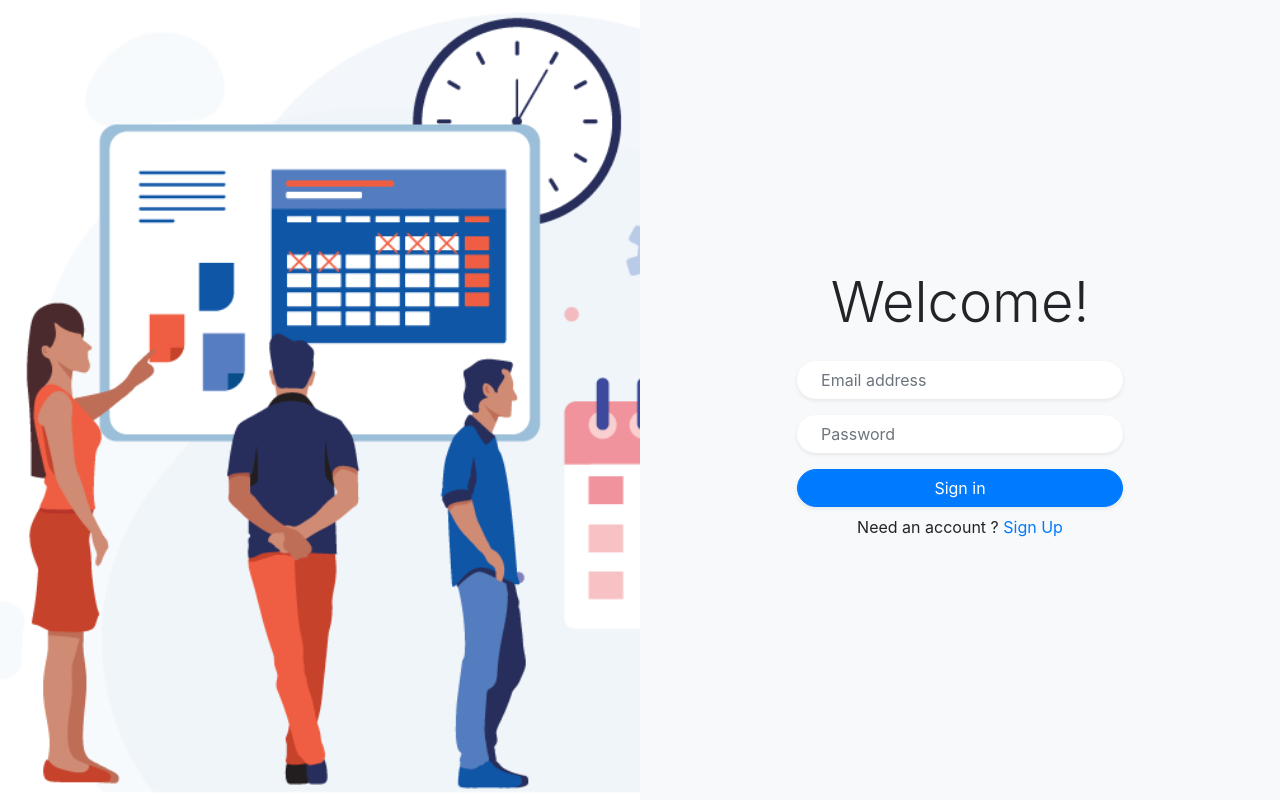
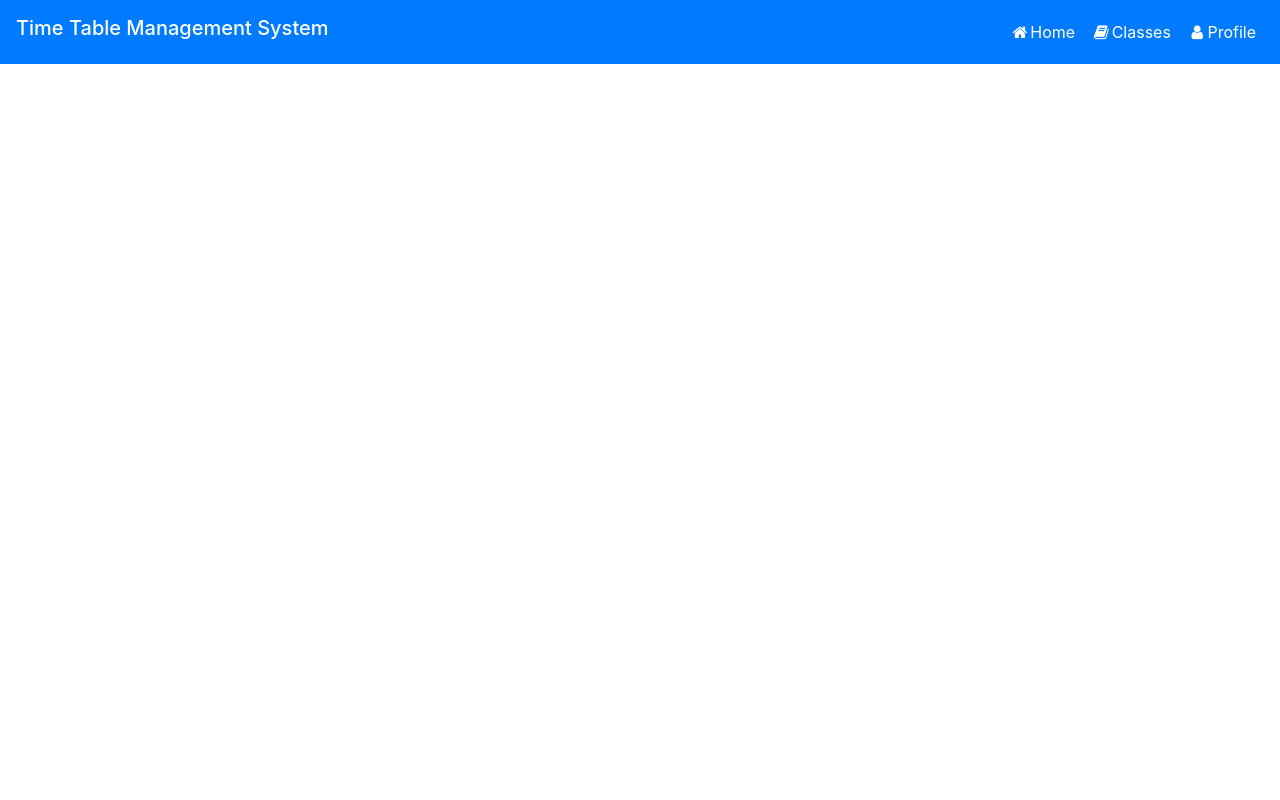
Before and after one commit to Vaibhav2801/Time-Table-Management-System, a React (Create React App) app in the folder frontend/ttms/: page / in a window 1280 px wide. Built offline with nearby package versions, Linux system fonts and the light colour scheme.

Commit message:
home page component

```diff
--- a/frontend/ttms/src/App.js
+++ b/frontend/ttms/src/App.js
@@ -1,8 +1,10 @@
 import "./App.css";
+// import Login from "./components/Login";
 import Home from "./components/Home";
 function App() {
   return (
     <div className="App">
+      {/* <Login></Login> */}
       <Home></Home>
     </div>
   );
--- a/frontend/ttms/src/components/Home.js
+++ b/frontend/ttms/src/components/Home.js
@@ -1,65 +1,117 @@
-import React from "react";
+import React, { useState } from "react";
+// import { Modal } from "react-bootstrap";
+// import { Link } from "react-router-dom";
+export default function Navbar() {
+  //   const [showModal, setShow] = useState(false);
 
-export default function Home() {
+  //   const handleClose = () => setShow(false);
+  //   const handleShow = () => setShow(true);
+
   return (
-    <div className="maincontainer">
-      <div className="container-fluid">
-        <div className="row no-gutter">
-          <div className="col-md-6 d-none d-md-flex bg-image"></div>
-          <div className="col-md-6 bg-light">
-            <div className="login d-flex align-items-center py-5">
-              <div className="container">
-                <div className="row">
-                  <div className="col-lg-10 col-xl-7 mx-auto">
-                    <h3 className="display-4 my-4">Welcome!</h3>
-                    <form>
-                      <div className="form-group mb-3">
+    <>
+      <nav className="navbar navbar-expand-lg navbar-dark bg-primary">
+        <h4
+          className="navbar-brand"
+          href="/"
+          //   style={{
+          //     color: "white",
+          //     fontFamily: "inherit",
+          //   }}
+        >
+          Time Table Management System
+        </h4>
+        <button
+          className="navbar-toggler"
+          type="button"
+          data-toggle="collapse"
+          data-target="#navbarSupportedContent"
+          aria-controls="navbarSupportedContent"
+          aria-expanded="false"
+          aria-label="Toggle navigation"
+        >
+          <span className="navbar-toggler-icon">
+            <i className="fa fa-navicon"></i>
+          </span>
+        </button>
+
+        <div className="collapse navbar-collapse" id="navbarSupportedContent">
+          <ul className="navbar-nav ml-auto">
+            <li className="nav-item hover-link">
+              <a className="nav-link" href="/home" style={{ color: "white" }}>
+                <i className="fa fa-fw fa-home"></i>Home
+              </a>
+            </li>
+            <li className="nav-item hover-link">
+              <a
+                className="nav-link"
+                href="/classes"
+                style={{ color: "white" }}
+              >
+                <i className="fa fa-fw fa-book"></i>Classes
+              </a>
+            </li>
+            <li className="nav-item hover-link">
+              <a
+                className="nav-link"
+                href="/profile"
+                style={{ color: "white" }}
+              >
+                <i className="fa fa-fw fa-user"></i>Profile
+              </a>
+            </li>
+            {/* <li className="nav-item hover-link">
+                <Link className="nav-link" onClick={handleShow} to="/login">
+                  <i className="fa fa-fw fa-user"></i>Login
+                </Link>
+              </li> */}
+          </ul>
+        </div>
+      </nav>
+
+      {/* LOGIN MODAL
+      <Modal show={showModal} onHide={handleClose}>
+        <Modal.Header>
+          <Modal.Title>Login</Modal.Title>
+          <i
+            className="fa fa-times"
+            onClick={handleClose}
+            style={{ fontSize: "28px" }}
+          ></i>
+        </Modal.Header>
+
+        <Modal.Body>
+          <form autocomplete="off" className="container">
+            <div className="form-group">
+              <label>Username</label>
               <input
-                          id="inputEmail"
-                          type="email"
-                          placeholder="Email address"
-                          required=""
-                          autofocus=""
-                          className="form-control rounded-pill border-0 shadow-sm px-4"
+                type="text"
+                className="form-control"
+                placeholder="Enter Username"
               />
             </div>
-                      <div className="form-group mb-3">
+            <div className="form-group">
+              <label>Password</label>
               <input
-                          id="inputPassword"
+                className="form-control"
                 type="password"
-                          placeholder="Password"
-                          required=""
-                          className="form-control rounded-pill border-0 shadow-sm px-4 text-dark"
+                placeholder="Enter Password"
+                required
               />
+              <small style={{ float: "right" }}>
+                Don't have a account yet?
+                <a href="#">
+                  <b> Register</b>
+                </a>
+              </small>
             </div>
-                      {/* <div className="custom-control custom-checkbox mb-3">
-                        <input
-                          id="customCheck1"
-                          type="checkbox"
-                          checked="false"
-                          className="custom-control-input"
-                        />
-                        <label for="customCheck1" className="custom-control-label">
-                          Remember password
-                        </label>
-                      </div> */}
-                      <button
-                        type="submit"
-                        className="btn btn-primary btn-block mb-2 rounded-pill shadow-sm"
-                      >
-                        Sign in
+
+            <br />
+            <button type="submit" className="btn btn-primary">
+              Submit
             </button>
           </form>
-                    <p>
-                      Need an account ? <a href="#signup">Sign Up</a>
-                    </p>
-                  </div>
-                </div>
-              </div>
-            </div>
-          </div>
-        </div>
-      </div>
-    </div>
+        </Modal.Body>
+      </Modal> */}
+    </>
   );
 }
```
Also changed, not shown: frontend/ttms/src/components/Login.js (added, +65 -0 lines). Lines whose indentation alone changed are shown as unchanged.
